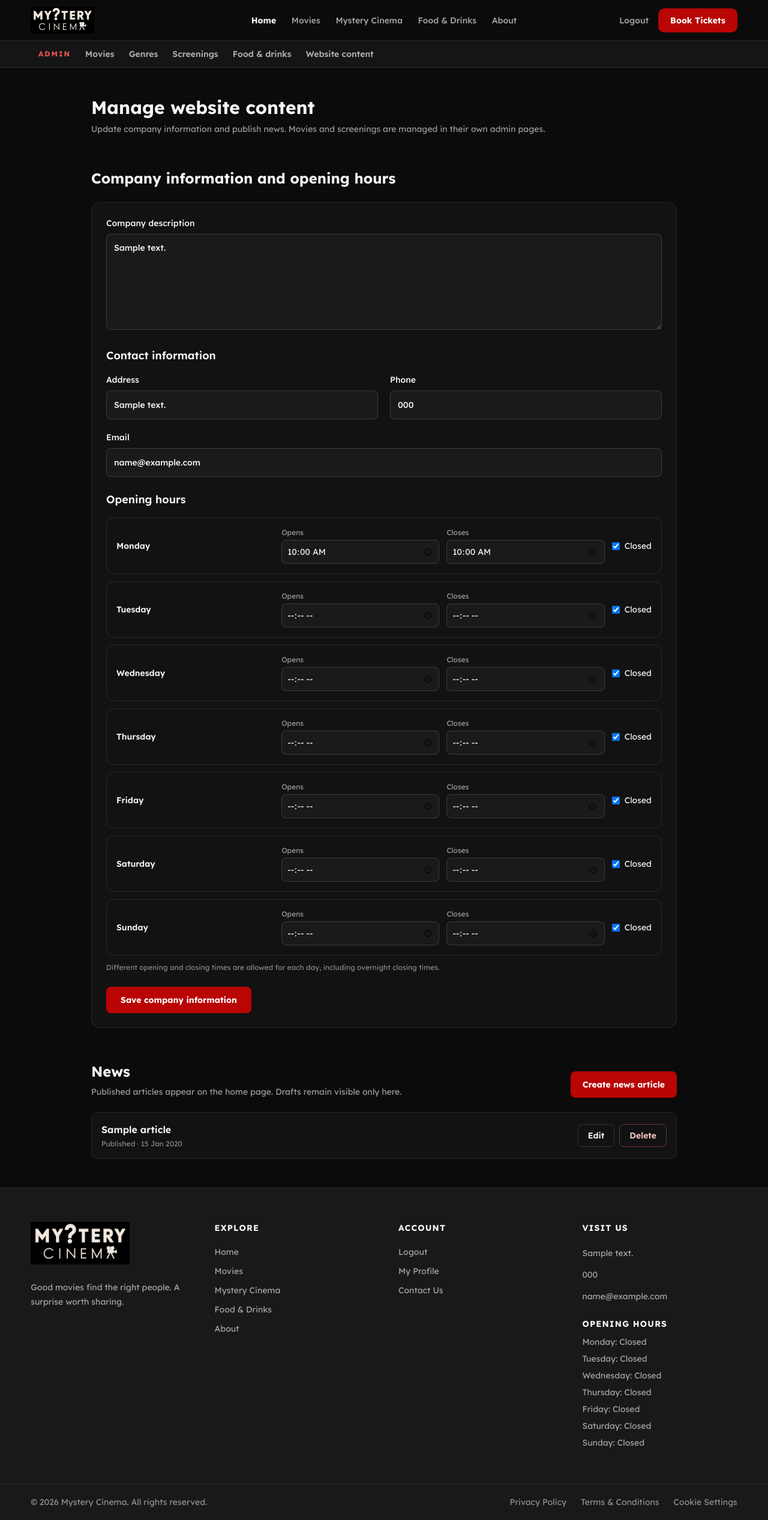
After one commit to Domgaj01/MED, a PHP site: page /manage_site.php in a window 1280 px wide. The commit adds this page. Shown: the whole page at 60% size. Run offline with PHP 8.4, Linux system fonts and the light colour scheme; the visitor is signed in with stand-in values (Sample User, id 1); tables that the repository leaves empty hold one stand-in row (values such as "Sample post").

Commit message:
add admin backend site manager

```diff
--- /dev/null
+++ b/src/classes/SiteContentAdminController.php
@@ -0,0 +1,254 @@
+<?php
+
+require_once __DIR__ . "/AdminPageController.php";
+require_once __DIR__ . "/SiteContentManager.php";
+
+class SiteContentAdminController extends AdminPageController
+{
+    public array $settings = [];
+    public array $openingHours = [];
+    public array $news = [];
+    public ?array $selectedNews = null;
+    public ?int $selectedNewsId = null;
+    public bool $isCreatingNews = false;
+
+    private SiteContentManager $contentManager;
+
+    private const DAYS = [
+        1 => "Monday",
+        2 => "Tuesday",
+        3 => "Wednesday",
+        4 => "Thursday",
+        5 => "Friday",
+        6 => "Saturday",
+        7 => "Sunday",
+    ];
+
+    public function __construct(mysqli $connection, array $query, array $post, string $requestMethod)
+    {
+        parent::__construct($connection);
+
+        $this->contentManager = new SiteContentManager($connection);
+        $this->selectedNewsId = $this->positiveInteger($query["news_id"] ?? null);
+        $this->isCreatingNews = ($query["create_news"] ?? "") === "1";
+
+        if ($requestMethod === "POST") {
+            $this->handlePost($post);
+        }
+
+        $this->setSuccessMessage($query);
+        $this->settings = $this->settings !== []
+            ? $this->settings
+            : $this->contentManager->getSettings();
+        $this->openingHours = $this->openingHours !== []
+            ? $this->openingHours
+            : $this->contentManager->getOpeningHours();
+        $this->news = $this->contentManager->getNews();
+
+        if ($this->selectedNewsId !== null && $this->selectedNews === null) {
+            $this->selectedNews = $this->contentManager->findNewsById($this->selectedNewsId);
+            if ($this->selectedNews === null && $this->error === "") {
+                $this->error = "That news article could not be found.";
+            }
+        }
+
+        if ($this->isCreatingNews && $this->selectedNews === null) {
+            $this->selectedNews = [
+                "title" => "",
+                "body" => "",
+                "is_published" => 0,
+            ];
+        }
+    }
+
+    private function handlePost(array $post): void
+    {
+        if (!$this->verifyCsrfToken($post)) {
+            return;
+        }
+
+        $action = isset($post["action"]) && is_string($post["action"])
+            ? $post["action"]
+            : "";
+
+        if ($action === "save_site_content") {
+            $this->saveSiteContent($post);
+            return;
+        }
+
+        if ($action === "delete_news") {
+            $this->deleteNews($post);
+            return;
+        }
+
+        if ($action === "create_news" || $action === "update_news") {
+            $this->saveNews($post, $action === "create_news");
+            return;
+        }
+
+        http_response_code(400);
+        $this->error = "Invalid content action.";
+    }
+
+    private function saveSiteContent(array $post): void
+    {
+        $settings = [
+            "company_description" => $this->postedString($post, "company_description"),
+            "contact_address" => $this->postedString($post, "contact_address"),
+            "contact_phone" => $this->postedString($post, "contact_phone"),
+            "contact_email" => $this->postedString($post, "contact_email"),
+        ];
+        $openingHours = $this->getPostedOpeningHours($post["opening_hours"] ?? null);
+        $this->settings = $settings;
+        if ($openingHours !== null) {
+            $this->openingHours = $openingHours;
+        }
+
+        if ($settings["company_description"] === "" || mb_strlen($settings["company_description"], "UTF-8") > 10000) {
+            $this->error = "Company description is required and must be no more than 10,000 characters.";
+        } elseif (mb_strlen($settings["contact_address"], "UTF-8") > 255) {
+            $this->error = "Address must be no more than 255 characters.";
+        } elseif (mb_strlen($settings["contact_phone"], "UTF-8") > 50) {
+            $this->error = "Phone number must be no more than 50 characters.";
+        } elseif (
+            $settings["contact_email"] !== ""
+            && (
+                mb_strlen($settings["contact_email"], "UTF-8") > 254
+                || filter_var($settings["contact_email"], FILTER_VALIDATE_EMAIL) === false
+            )
+        ) {
+            $this->error = "Enter a valid contact email address.";
+        } elseif ($openingHours === null) {
+            $this->error = "Enter valid opening hours for every day.";
+        } else {
+            try {
+                $this->contentManager->saveSiteContent($settings, $openingHours);
+                $this->redirectTo("manage_site.php?saved=1#site-settings");
+            } catch (mysqli_sql_exception $exception) {
+                error_log("Site content save failed: " . $exception->getMessage());
+                $this->error = "Could not save site content. Check the server log for details.";
+            }
+        }
+    }
+
+    private function getPostedOpeningHours(mixed $postedHours): ?array
+    {
+        if (!is_array($postedHours)) {
+            return null;
+        }
+
+        $openingHours = [];
+        foreach (self::DAYS as $day => $label) {
+            $dayInput = $postedHours[$day] ?? null;
+            if (!is_array($dayInput)) {
+                return null;
+            }
+
+            $isClosed = isset($dayInput["is_closed"]) && $dayInput["is_closed"] === "1";
+            $opensAt = isset($dayInput["opens_at"]) && is_string($dayInput["opens_at"])
+                ? trim($dayInput["opens_at"])
+                : "";
+            $closesAt = isset($dayInput["closes_at"]) && is_string($dayInput["closes_at"])
+                ? trim($dayInput["closes_at"])
+                : "";
+
+            if (
+                !$isClosed
+                && (
+                    preg_match('/^(?:[01]\d|2[0-3]):[0-5]\d$/', $opensAt) !== 1
+                    || preg_match('/^(?:[01]\d|2[0-3]):[0-5]\d$/', $closesAt) !== 1
+                    || $opensAt === $closesAt
+                )
+            ) {
+                return null;
+            }
+
+            $openingHours[$day] = [
+                "day_of_week" => $day,
+                "opens_at" => $opensAt,
+                "closes_at" => $closesAt,
+                "is_closed" => (int) $isClosed,
+            ];
+        }
+
+        return $openingHours;
+    }
+
+    private function saveNews(array $post, bool $isCreating): void
+    {
+        $newsId = $isCreating
+            ? null
+            : $this->positiveInteger($post["news_id"] ?? null);
+        $article = [
+            "title" => $this->postedString($post, "title"),
+            "body" => $this->postedString($post, "body"),
+            "is_published" => isset($post["is_published"]) && $post["is_published"] === "1" ? 1 : 0,
+        ];
+        $this->isCreatingNews = $isCreating;
+        $this->selectedNewsId = $newsId;
+        $this->selectedNews = $article;
+
+        if (!$isCreating && $newsId === null) {
+            $this->error = "Choose a valid news article to edit.";
+        } elseif ($article["title"] === "" || mb_strlen($article["title"], "UTF-8") > 200) {
+            $this->error = "Title is required and must be no more than 200 characters.";
+        } elseif ($article["body"] === "" || mb_strlen($article["body"], "UTF-8") > 60000) {
+            $this->error = "Article text is required and must be no more than 60,000 characters.";
+        } else {
+            try {
+                $this->selectedNewsId = $this->contentManager->saveNews(
+                    $article,
+                    $newsId
+                );
+                $parameter = $isCreating ? "created=1" : "news_saved=1";
+                $this->redirectTo(
+                    "manage_site.php?news_id=" . $this->selectedNewsId . "&" . $parameter . "#news"
+                );
+            } catch (DomainException $exception) {
+                $this->error = $exception->getMessage();
+            } catch (mysqli_sql_exception $exception) {
+                error_log("News save failed: " . $exception->getMessage());
+                $this->error = "Could not save the news article. Check the server log for details.";
+            }
+        }
+    }
+
+    private function deleteNews(array $post): void
+    {
+        $newsId = $this->positiveInteger($post["news_id"] ?? null);
+        if ($newsId === null) {
+            $this->error = "Choose a valid news article to delete.";
+            return;
+        }
+
+        try {
+            if ($this->contentManager->deleteNews($newsId)) {
+                $this->redirectTo("manage_site.php?deleted=1#news");
+            }
+            $this->error = "That news article could not be found.";
+        } catch (mysqli_sql_exception $exception) {
+            error_log("News deletion failed: " . $exception->getMessage());
+            $this->error = "Could not delete the news article. Check the server log for details.";
+        }
+    }
+
+    private function postedString(array $post, string $key): string
+    {
+        return isset($post[$key]) && is_string($post[$key])
+            ? trim($post[$key])
+            : "";
+    }
+
+    private function setSuccessMessage(array $query): void
+    {
+        if (isset($query["saved"])) {
+            $this->message = "Company information and opening hours saved.";
+        } elseif (isset($query["created"])) {
+            $this->message = "News article created.";
+        } elseif (isset($query["news_saved"])) {
+            $this->message = "News article changes saved.";
+        } elseif (isset($query["deleted"])) {
+            $this->message = "News article deleted.";
+        }
+    }
+}
--- a/src/header.php
+++ b/src/header.php
@@ -67,6 +67,7 @@ if (logged_in()) {
                     "manage_genres.php" => "Genres",
                     "manage_screenings.php" => "Screenings",
                     "manage_foods.php" => "Food &amp; drinks",
+                    "manage_site.php" => "Website content",
                 ] as $adminPage => $label): ?>
                     <a
                         class="text-sm font-semibold text-white/65 transition-colors hover:text-white"
--- /dev/null
+++ b/src/manage_site.php
@@ -0,0 +1,166 @@
+<?php
+require_once __DIR__ . "/parts/admin_auth.php";
+require_once __DIR__ . "/parts/db.php";
+require_once __DIR__ . "/classes/AdminPageController.php";
+require_once __DIR__ . "/classes/SiteContentAdminController.php";
+
+$page = new SiteContentAdminController($conn, $_GET, $_POST, $_SERVER["REQUEST_METHOD"]);
+$message = $page->message;
+$error = $page->error;
+$csrfToken = $page->csrfToken;
+$settings = $page->settings;
+$openingHours = $page->openingHours;
+$news = $page->news;
+$selectedNews = $page->selectedNews;
+$selectedNewsId = $page->selectedNewsId;
+$isCreatingNews = $page->isCreatingNews;
+$days = [
+    1 => "Monday",
+    2 => "Tuesday",
+    3 => "Wednesday",
+    4 => "Thursday",
+    5 => "Friday",
+    6 => "Saturday",
+    7 => "Sunday",
+];
+?>
+<?php include __DIR__ . "/header.php"; ?>
+
+<main class="mx-auto min-h-[650px] max-w-5xl space-y-14 px-6 py-12">
+    <div>
+        <h1 class="text-3xl font-bold">Manage website content</h1>
+        <p class="mt-2 text-sm text-white/60">Update company information and publish news. Movies and screenings are managed in their own admin pages.</p>
+    </div>
+
+    <?php if ($message !== ""): ?>
+        <p class="rounded-xl border border-emerald-400/20 bg-emerald-400/10 p-4 text-sm text-emerald-100" role="status"><?= AdminPageController::escape($message) ?></p>
+    <?php endif; ?>
+    <?php if ($error !== ""): ?>
+        <p class="rounded-xl border border-red-400/20 bg-red-400/10 p-4 text-sm text-red-100" role="alert"><?= AdminPageController::escape($error) ?></p>
+    <?php endif; ?>
+
+    <section id="site-settings" aria-labelledby="site-settings-title">
+        <h2 class="text-2xl font-bold" id="site-settings-title">Company information and opening hours</h2>
+        <form action="manage_site.php#site-settings" method="post" class="mt-6 space-y-6 rounded-2xl border border-white/10 bg-white/[0.03] p-6">
+            <input type="hidden" name="csrf_token" value="<?= AdminPageController::escape($csrfToken) ?>">
+            <input type="hidden" name="action" value="save_site_content">
+
+            <label class="block text-sm font-medium" for="company-description">
+                Company description
+                <textarea class="mt-2 min-h-40 w-full rounded-lg border border-white/15 bg-[#1a1a1a] p-3 text-background" id="company-description" name="company_description" maxlength="10000" required><?= AdminPageController::escape($settings["company_description"]) ?></textarea>
+            </label>
+
+            <fieldset>
+                <legend class="text-lg font-semibold">Contact information</legend>
+                <div class="mt-4 grid gap-5 sm:grid-cols-2">
+                    <label class="block text-sm font-medium" for="contact-address">
+                        Address
+                        <input class="mt-2 h-12 w-full rounded-lg border border-white/15 bg-[#1a1a1a] px-3 text-background" id="contact-address" name="contact_address" maxlength="255" value="<?= AdminPageController::escape($settings["contact_address"]) ?>">
+                    </label>
+                    <label class="block text-sm font-medium" for="contact-phone">
+                        Phone
+                        <input class="mt-2 h-12 w-full rounded-lg border border-white/15 bg-[#1a1a1a] px-3 text-background" id="contact-phone" name="contact_phone" type="tel" maxlength="50" value="<?= AdminPageController::escape($settings["contact_phone"]) ?>">
+                    </label>
+                    <label class="block text-sm font-medium sm:col-span-2" for="contact-email">
+                        Email
+                        <input class="mt-2 h-12 w-full rounded-lg border border-white/15 bg-[#1a1a1a] px-3 text-background" id="contact-email" name="contact_email" type="email" maxlength="254" value="<?= AdminPageController::escape($settings["contact_email"]) ?>">
+                    </label>
+                </div>
+            </fieldset>
+
+            <fieldset>
+                <legend class="text-lg font-semibold">Opening hours</legend>
+                <div class="mt-4 space-y-3">
+                    <?php foreach ($days as $day => $dayLabel): ?>
+                        <?php $hours = $openingHours[$day] ?? ["opens_at" => null, "closes_at" => null, "is_closed" => 1]; ?>
+                        <div class="grid items-center gap-3 rounded-xl border border-white/10 p-4 sm:grid-cols-[minmax(6rem,1fr)_1fr_1fr_auto]">
+                            <span class="text-sm font-semibold"><?= $dayLabel ?></span>
+                            <label class="text-xs text-white/60" for="opens-<?= $day ?>">
+                                Opens
+                                <input class="mt-1 h-10 w-full rounded-lg border border-white/15 bg-[#1a1a1a] px-2 text-sm text-background" id="opens-<?= $day ?>" name="opening_hours[<?= $day ?>][opens_at]" type="time" value="<?= AdminPageController::escape($hours["opens_at"] !== null ? substr($hours["opens_at"], 0, 5) : "") ?>">
+                            </label>
+                            <label class="text-xs text-white/60" for="closes-<?= $day ?>">
+                                Closes
+                                <input class="mt-1 h-10 w-full rounded-lg border border-white/15 bg-[#1a1a1a] px-2 text-sm text-background" id="closes-<?= $day ?>" name="opening_hours[<?= $day ?>][closes_at]" type="time" value="<?= AdminPageController::escape($hours["closes_at"] !== null ? substr($hours["closes_at"], 0, 5) : "") ?>">
+                            </label>
+                            <label class="inline-flex items-center gap-2 text-sm">
+                                <input type="checkbox" name="opening_hours[<?= $day ?>][is_closed]" value="1" <?= (int) $hours["is_closed"] === 1 ? "checked" : "" ?>>
+                                Closed
+                            </label>
+                        </div>
+                    <?php endforeach; ?>
+                </div>
+                <p class="mt-3 text-xs text-white/50">Different opening and closing times are allowed for each day, including overnight closing times.</p>
+            </fieldset>
+
+            <button class="rounded-lg bg-accent px-6 py-3 text-sm font-bold text-white transition-colors hover:bg-accent-dark" type="submit">Save company information</button>
+        </form>
+    </section>
+
+    <section id="news" aria-labelledby="news-title">
+        <div class="flex flex-wrap items-end justify-between gap-4">
+            <div>
+                <h2 class="text-2xl font-bold" id="news-title">News</h2>
+                <p class="mt-2 text-sm text-white/60">Published articles appear on the home page. Drafts remain visible only here.</p>
+            </div>
+            <a class="inline-flex rounded-lg bg-accent px-5 py-3 text-sm font-bold text-white transition-colors hover:bg-accent-dark" href="manage_site.php?create_news=1#news">Create news article</a>
+        </div>
+
+        <?php if ($selectedNews !== null): ?>
+            <form action="manage_site.php#news" method="post" class="mt-6 space-y-5 rounded-2xl border border-white/10 bg-white/[0.03] p-6">
+                <input type="hidden" name="csrf_token" value="<?= AdminPageController::escape($csrfToken) ?>">
+                <input type="hidden" name="action" value="<?= $isCreatingNews ? "create_news" : "update_news" ?>">
+                <?php if (!$isCreatingNews): ?>
+                    <input type="hidden" name="news_id" value="<?= (int) $selectedNewsId ?>">
+                <?php endif; ?>
+
+                <h3 class="text-lg font-semibold"><?= $isCreatingNews ? "Create article" : "Edit article" ?></h3>
+                <label class="block text-sm font-medium" for="news-title">
+                    Title
+                    <input class="mt-2 h-12 w-full rounded-lg border border-white/15 bg-[#1a1a1a] px-3 text-background" id="news-title" name="title" maxlength="200" value="<?= AdminPageController::escape($selectedNews["title"]) ?>" required>
+                </label>
+                <label class="block text-sm font-medium" for="news-body">
+                    Article text
+                    <textarea class="mt-2 min-h-48 w-full rounded-lg border border-white/15 bg-[#1a1a1a] p-3 text-background" id="news-body" name="body" maxlength="60000" required><?= AdminPageController::escape($selectedNews["body"]) ?></textarea>
+                </label>
+                <label class="inline-flex items-center gap-2 text-sm">
+                    <input type="checkbox" name="is_published" value="1" <?= (int) $selectedNews["is_published"] === 1 ? "checked" : "" ?>>
+                    Publish on the home page
+                </label>
+                <div class="flex flex-wrap gap-3">
+                    <button class="rounded-lg bg-accent px-6 py-3 text-sm font-bold text-white transition-colors hover:bg-accent-dark" type="submit"><?= $isCreatingNews ? "Create article" : "Save article" ?></button>
+                    <a class="rounded-lg border border-white/15 px-6 py-3 text-sm font-semibold hover:bg-white/5" href="manage_site.php#news">Cancel</a>
+                </div>
+            </form>
+        <?php endif; ?>
+
+        <?php if ($news === []): ?>
+            <p class="mt-6 rounded-xl border border-white/10 p-5 text-sm text-white/60">No news articles have been created yet.</p>
+        <?php else: ?>
+            <ul class="mt-6 space-y-3">
+                <?php foreach ($news as $article): ?>
+                    <li class="flex flex-wrap items-center justify-between gap-4 rounded-xl border border-white/10 bg-white/[0.03] p-4">
+                        <div class="min-w-0">
+                            <h3 class="font-semibold"><?= AdminPageController::escape($article["title"]) ?></h3>
+                            <p class="mt-1 text-xs text-white/50">
+                                <?= (int) $article["is_published"] === 1 ? "Published" : "Draft" ?>
+                                · <?= AdminPageController::escape(date("d M Y", strtotime($article["created_at"]))) ?>
+                            </p>
+                        </div>
+                        <div class="flex shrink-0 gap-2">
+                            <a class="rounded-lg border border-white/15 px-4 py-2 text-sm font-semibold hover:bg-white/5" href="manage_site.php?news_id=<?= (int) $article["news_id"] ?>#news">Edit</a>
+                            <form action="manage_site.php#news" method="post" onsubmit="return confirm('Delete this news article?');">
+                                <input type="hidden" name="csrf_token" value="<?= AdminPageController::escape($csrfToken) ?>">
+                                <input type="hidden" name="action" value="delete_news">
+                                <input type="hidden" name="news_id" value="<?= (int) $article["news_id"] ?>">
+                                <button class="rounded-lg border border-red-400/40 px-4 py-2 text-sm font-semibold text-red-200 hover:bg-red-400/10" type="submit">Delete</button>
+                            </form>
+                        </div>
+                    </li>
+                <?php endforeach; ?>
+            </ul>
+        <?php endif; ?>
+    </section>
+</main>
+
+<?php include __DIR__ . "/footer.php"; ?>
```
